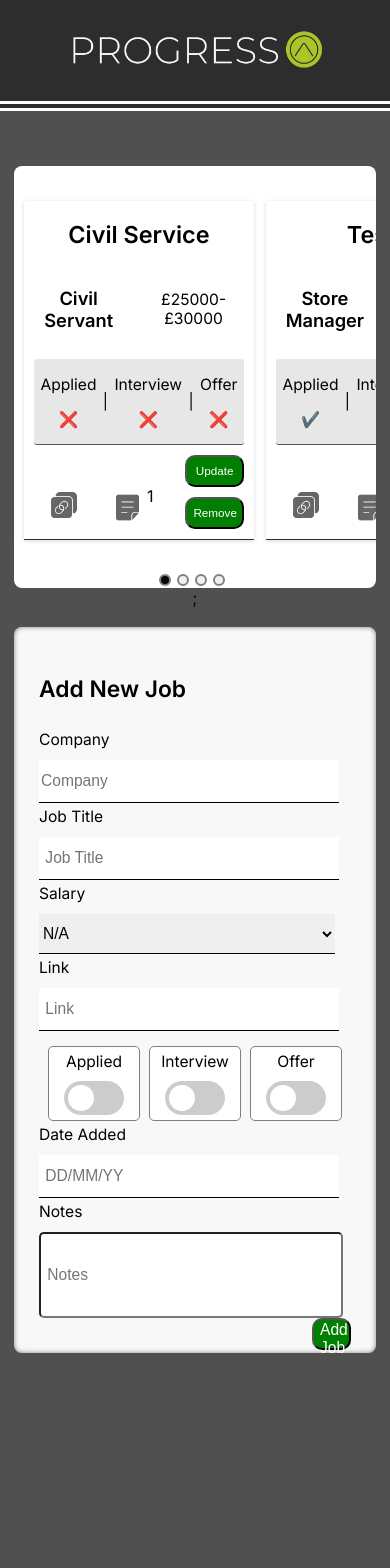
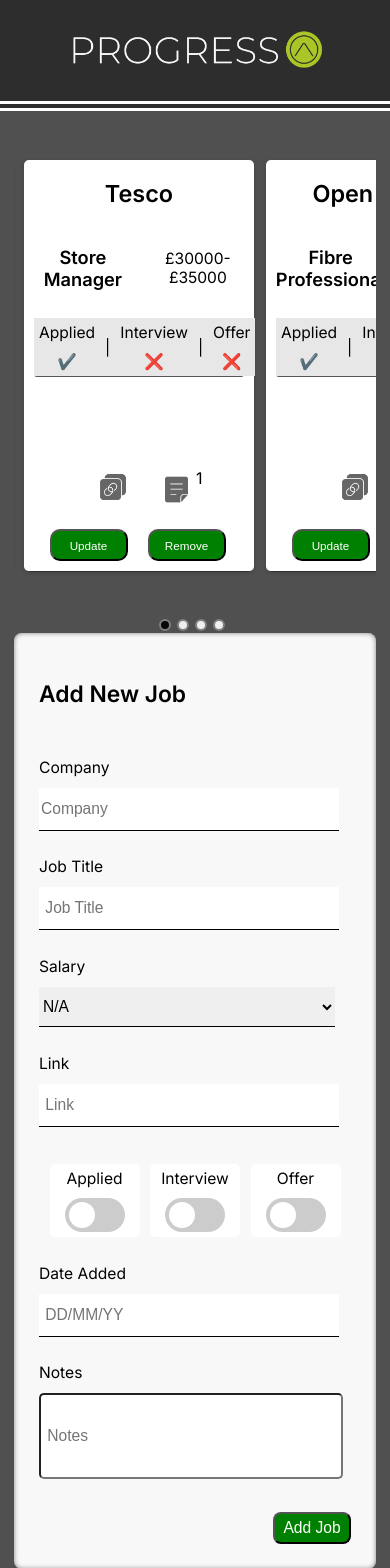
Before and after one commit to GLYNKNIGHT/Job-Tracking-App-Demo, a React (Create React App) app: page / in a window 390 px wide. Before the commit the page ends 1392 px from the top, so only its background shows below. Built offline with nearby package versions, Linux system fonts and the light colour scheme; data requests are answered from the project's data file.

Commit message:
more work on mobile version

```diff
--- a/data/db.json
+++ b/data/db.json
@@ -1,20 +1,5 @@
 {
   "jobs": [
-    {
-      "jobTitle": "Civil Servant ",
-      "company": "Civil Service ",
-      "salary": "£25000-£30000",
-      "link": "https://www.civilservicejobs.service.gov.uk/csr/index.cgi",
-      "applied": false,
-      "interview": false,
-      "offer": false,
-      "dateApplied": "22/09/22",
-      "notes": [
-        "Great pension"
-      ],
-      "notProgressed": false,
-      "id": 1
-    },
     {
       "jobTitle": "Store Manager",
       "company": "Tesco",
@@ -62,6 +47,21 @@
       ],
       "notProgressed": true,
       "id": 4
+    },
+    {
+      "jobTitle": "Civil Servant",
+      "company": "Civil Service",
+      "salary": "£25000-£30000",
+      "link": "https://www.civilservicejobs.service.gov.uk/csr/index.cgi",
+      "applied": false,
+      "interview": false,
+      "offer": false,
+      "dateApplied": "28/09/22",
+      "notes": [
+        "Great pension "
+      ],
+      "notProgressed": false,
+      "id": 5
     }
   ]
 }
--- a/src/App.css
+++ b/src/App.css
@@ -153,7 +153,7 @@ input:checked + .slider:before {
     display: flex;
     flex-direction: column;
     justify-content: space-evenly;
-    height:150vh;
+    height:170vh;
     background-color: rgb(80, 80, 80);
     padding-top: 15px;
   }
@@ -170,12 +170,13 @@ input:checked + .slider:before {
 
   .btn
    {
-    width: 10vw;
+    width: 20vw;
     height: 2rem;
-    border-radius: 10px;
+    border-radius: 8px;
     font-size: 4vw;
     background-color: green;
     color: white;
+    margin-top: 10px ;
   }
 
   .progress_mobile{
@@ -188,4 +189,8 @@ input:checked + .slider:before {
     border-bottom: 0.5px solid #575757;
    }
 
+   .progress p{
+    margin: 5px;
+
+   }
 }
--- a/src/Components/Input/Input.module.css
+++ b/src/Components/Input/Input.module.css
@@ -35,7 +35,7 @@
   @media screen and (max-width: 600px){
     .add_job{
        width:80%;
-        height: 80vh;
+        height: 105vh;
         margin: 0 auto;
         font-size: 5vw;
     }
@@ -60,7 +60,7 @@
       align-items: center;
       background-color: white;
       padding:5px;
-      border: 0.3px solid gray;
+
       border-radius: 5px;
     }
 
--- a/src/Components/Job/Job.module.css
+++ b/src/Components/Job/Job.module.css
@@ -105,17 +105,28 @@
   @media screen and (max-width: 600px){
     .job{
         height: 80%;
-        max-height: 80%;
-        margin: 5 auto;
+        max-height: 75%;
+        margin-top: 30px;
         font-size: 4vw;
         width: 95%;
         background-color: rgb(255, 255, 255);
         border: none;
         border-bottom: 0.7px solid rgb(48, 48, 48);
-        margin: 10px;
-         box-shadow: rgba(0, 0, 0, 0.16) 0px 1px 4px;
+
+        box-shadow: rgba(0, 0, 0, 0.16) 0px 1px 4px;
         position: relative;
+        border-radius: 5px;
     }
+
+    .icons {
+      position: absolute;
+      left:30%;
+      bottom:60px;
+      display: flex;
+      flex-direction: row;
+      gap:25px;
+    }
+
 
     .icons img{
       width:10vw
@@ -123,24 +134,30 @@
 
     .job_btns{
       display: flex;
-      flex-direction: column;
-      justify-content: right;
       position: absolute;
-      right:0px;
+      right:8%;
       bottom:0px;
-      gap:10px;
+      gap:20px;
       margin: 10px;
       margin-top:40px
 
     }
 
     .job_btns button{
-
-      width: 15vw;
+      width: 20vw;
       height: 2rem;
       border-radius: 10px;
       font-size: 3vw;
       background-color: green;
       color: white;
     }
+    .progress_mobile{
+      display: flex;
+      flex-direction: column;
+      justify-content: space-evenly;
+      background-color: #e7e7e7;
+
+
+
+     }
 }
--- a/src/Components/JobCarousel/Carousel.module.css
+++ b/src/Components/JobCarousel/Carousel.module.css
@@ -6,9 +6,9 @@
     .carousel_container{
         display: block;
         width:93%;
-        height: 50vh;
+        height: 60vh;
         margin: 0 auto;
-        background-color: white;
+        background-color: rgb(80, 80, 80);
         border-radius: 8px;
     }
     .carousel{
@@ -17,7 +17,7 @@
 
     .job_card{
         margin-top: 50px;
-        height:50vh;
+        height:65vh;
 
     }
 }
```
